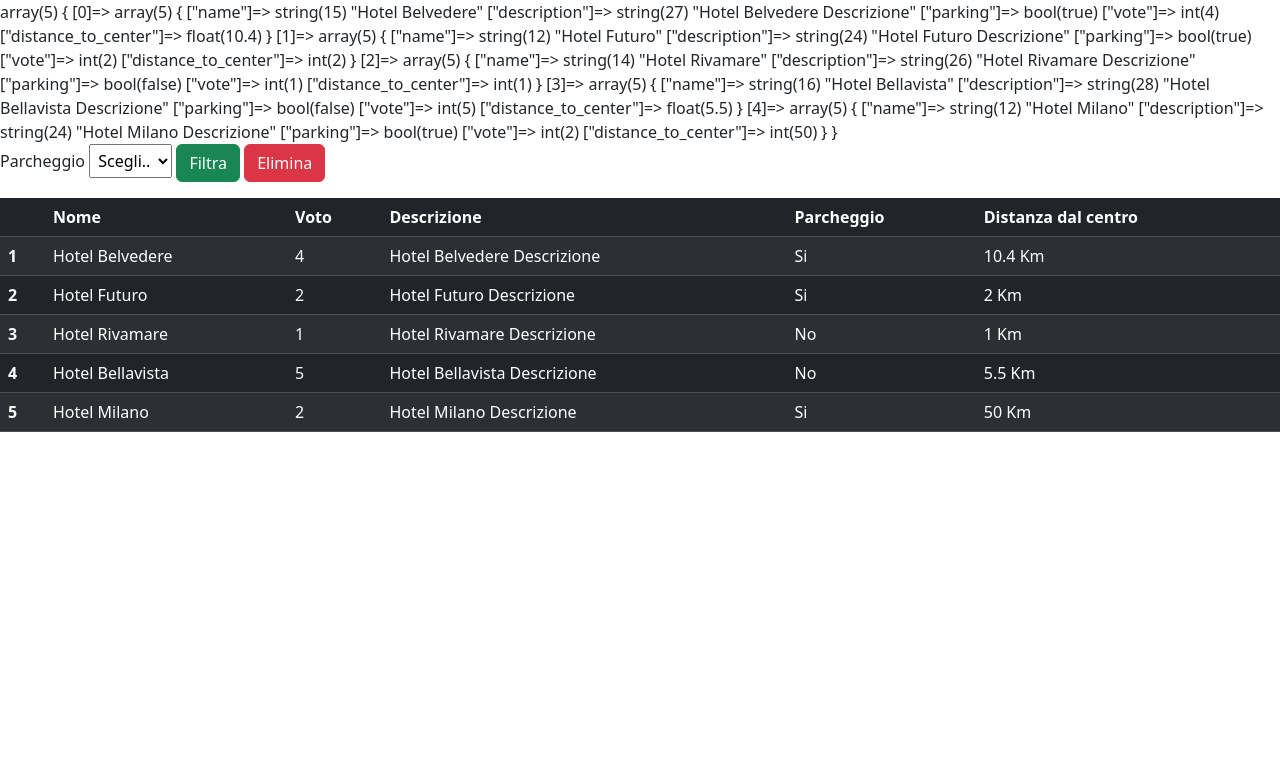
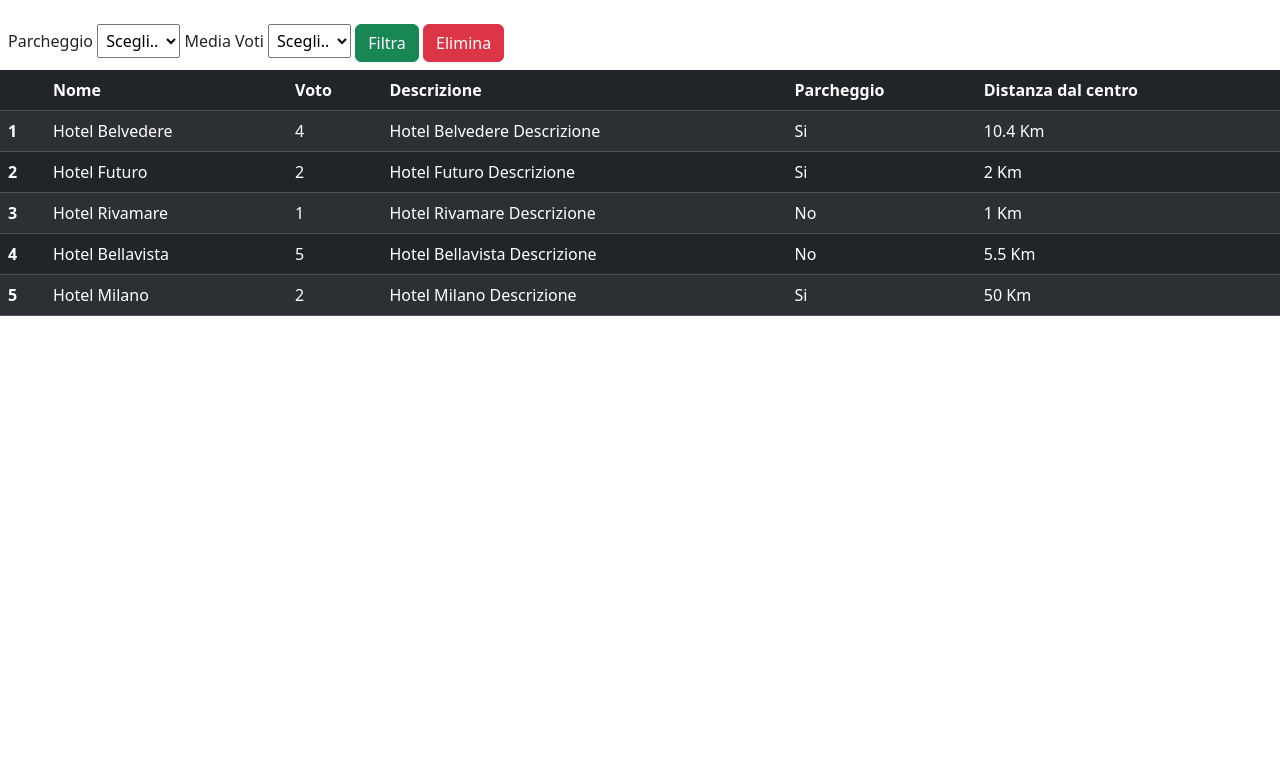
Before and after one commit to AntonioRoccoGit/php-hotel, a PHP site: page / in a window 1280 px wide. Shown: the top 783 px of the page. Run offline with PHP 8.4, Linux system fonts and the light colour scheme.

Commit message:
added vote filter

```diff
--- a/index.php
+++ b/index.php
@@ -44,12 +44,13 @@ $hotels = [
 // GET REQUEST
 if (isset($_GET['want-park'])) {
     $want_park = $_GET['want-park'];
-    echo $want_park;
+    $hotel_vote = $_GET['hotel-vote'];
+    echo $hotel_vote;
 };
 
 
 
-var_dump($hotels);
+// var_dump($hotels);
 ?>
 
 <!DOCTYPE html>
@@ -64,11 +65,19 @@ var_dump($hotels);
 </head>
 
 <body>
-    <form action="index.php" method="GET">
+
+    <form class="mt-3 p-2" action="index.php" method="GET">
         <label for="want-park">Parcheggio</label>
         <select class="p-1" name="want-park" id="want-park">
             <option value="">Scegli..</option>
             <option value="true">Si</option>
+        </select>
+        <label for="hotel-vote">Media Voti</label>
+        <select class="p-1" name="hotel-vote" id="hotel-vote">
+            <option value="">Scegli..</option>
+            <?php for ($i = 1; $i <= 5; $i++) { ?>
+                <option value="<?php echo $i; ?>"><?php echo $i; ?></option>
+            <?php } ?>
         </select>
         <button class="btn btn-success" type="submit">Filtra</button>
         <button class="btn btn-danger" type="reset">Elimina</button>
@@ -92,7 +101,7 @@ var_dump($hotels);
         <tbody>
             <!-- DEFAULT TABLE -->
             <?php
-            if (!isset($_GET['want-park']) || $want_park === "") {
+            if (!isset($_GET['want-park']) || $want_park === "" && $hotel['vote'] >= $hotel_vote) {
                 foreach ($hotels as $index => $hotel) { ?>
                     <tr>
                         <th scope="row"><?php echo $index + 1; ?></th>
@@ -117,7 +126,7 @@ var_dump($hotels);
                 <!-- PARKING FILTRED TABLE -->
                 <?php
                 foreach ($hotels as $index => $hotel) {
-                    if ($hotel['parking']) { ?>
+                    if ($hotel['parking'] && $hotel['vote'] >= $hotel_vote) { ?>
                         <tr>
                             <th scope="row"><?php echo $index + 1; ?></th>
                             <td><?php echo $hotel['name']; ?></td>
```
